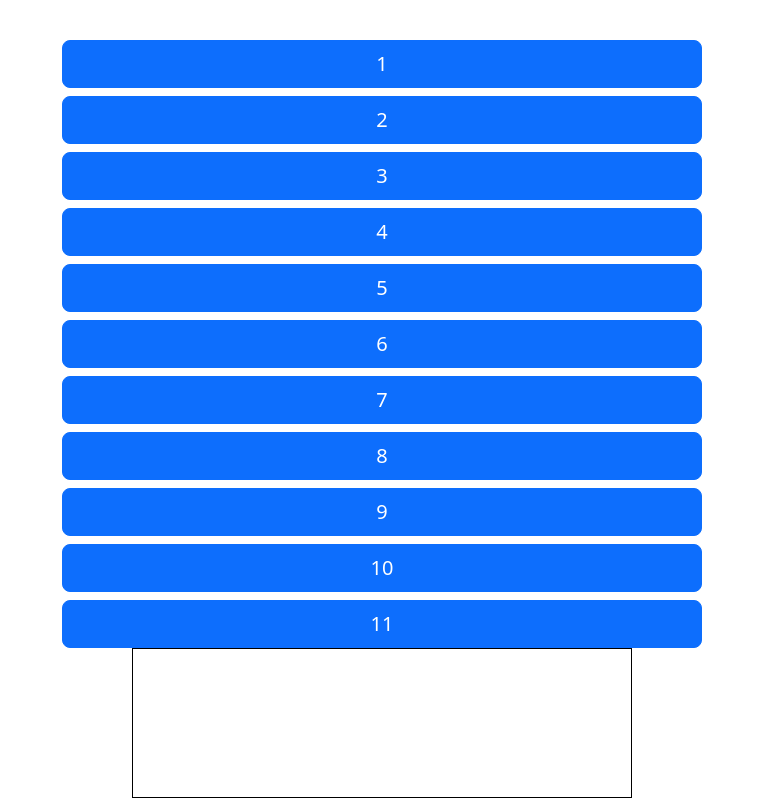
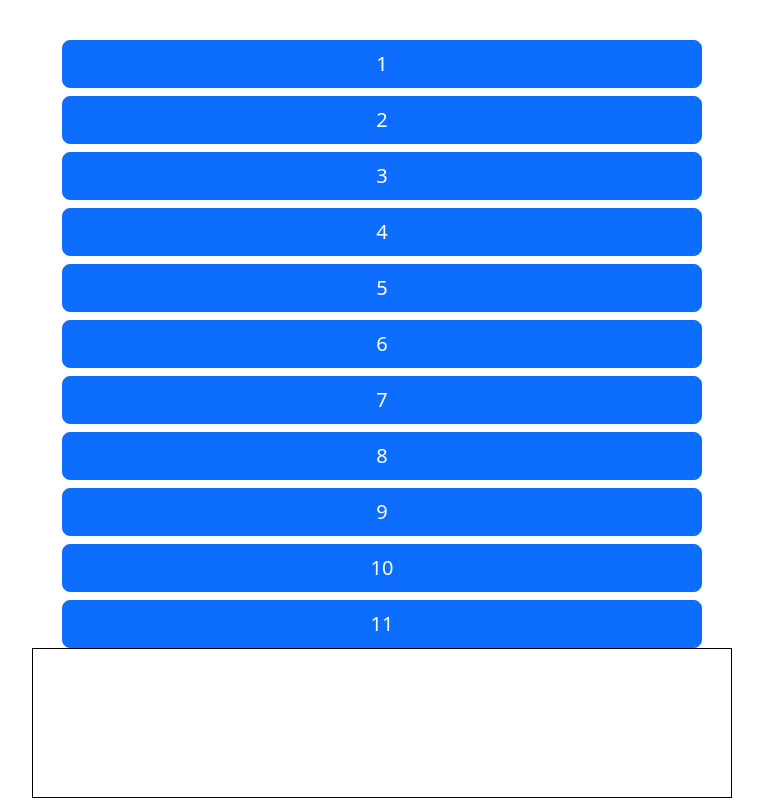
Before and after one commit to TiagoShebar/TP08Introducci-nJavaScript, a plain HTML site: page index.html in a window 1280 px wide. Shown: the whole page, without its empty margins (258-1021 px from the left). Drawn offline with nearby package versions, Linux system fonts and the light colour scheme.

Commit message:
Update index.html

```diff
--- a/index.html
+++ b/index.html
@@ -33,7 +33,7 @@
         <button class="btn btn-primary btn-lg" onclick="StringConSeparador('resultado')">10</button>
         <button class="btn btn-primary btn-lg" onclick="CalculadoraDeRecaudacion('resultado')">11</button>
     </div>
-    <div id="resultado" style="width: 500px; height: 150px; margin: 0 auto;border: 1px solid black;"></div>
+    <div id="resultado" style="width: 700px; height: 150px; margin: 0 auto;border: 1px solid black;"></div>
 
 <script src="https://cdn.jsdelivr.net/npm/bootstrap@5.3.2/dist/js/bootstrap.bundle.min.js" integrity="sha384-C6RzsynM9kWDrMNeT87bh95OGNyZPhcTNXj1NW7RuBCsyN/o0jlpcV8Qyq46cDfL" crossorigin="anonymous"></script>
 <script src="js/ejercicios.js"></script>
```
